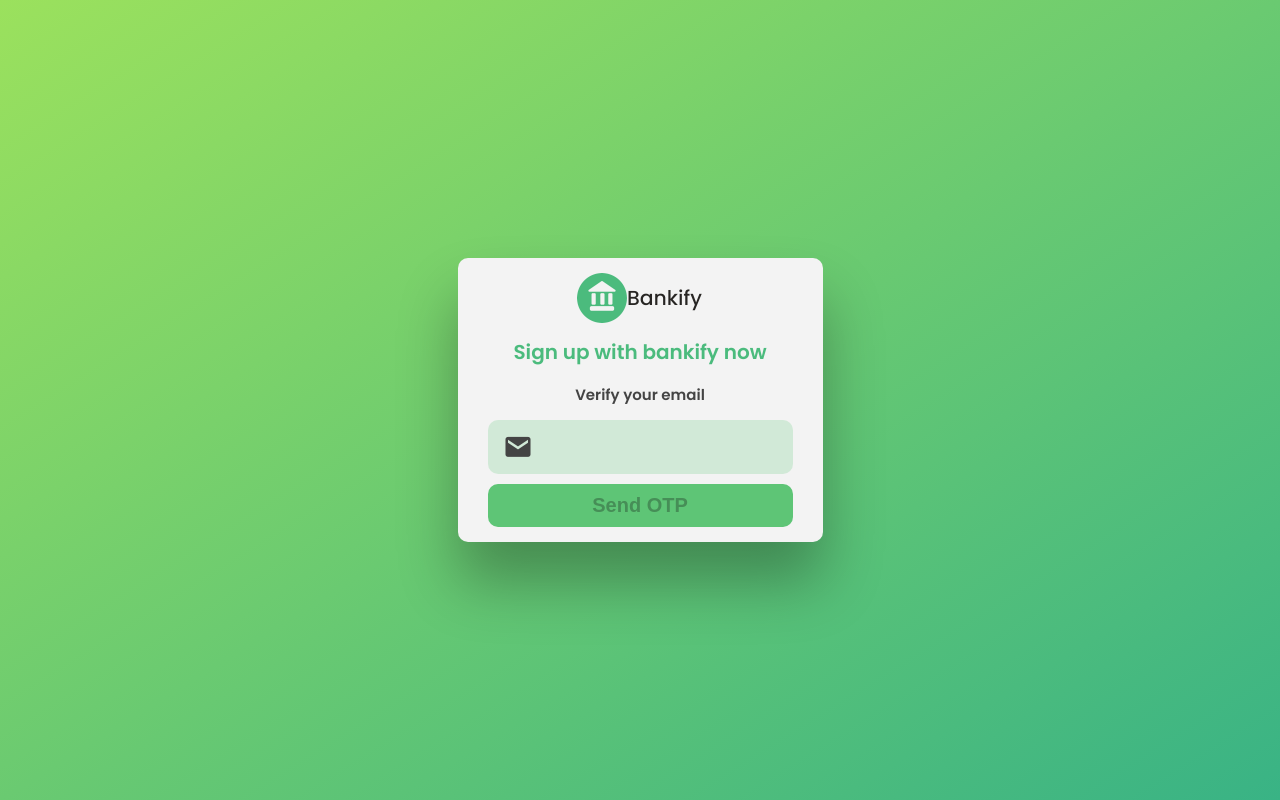
After one commit to rahuljsaliaan/Bankify-E-Banking, a PHP site: page /verifyEmail.php in a window 1280 px wide. The commit adds this page. Run offline with PHP 8.4, Linux system fonts and the light colour scheme; some libraries are stand-ins or nearby versions.

Commit message:
fixed some bugs in email and otp verification page

```diff
--- a/css/signup.css
+++ b/css/signup.css
@@ -3,6 +3,9 @@ body {
     background-repeat: no-repeat;
     background-size: cover;
     font-family: 'Poppins', sans-serif;
+    font-weight: 300;
+    color: #444;
+    line-height: 1.9;
 }
 
 body::before {
--- a/css/utility.css
+++ b/css/utility.css
@@ -3,6 +3,7 @@
     --color-primary: #5ec576;
     --color-secondary: #ffcb03;
     --color-tertiary: #ff585f;
+    --color-accent: #4070f4;
 
     --color-primary-darker: #4bbb7d;
     --color-secondary-darker: #ffbb00;
--- /dev/null
+++ b/css/verifyEmail.css
@@ -0,0 +1,99 @@
+* {
+    margin: 0;
+    padding: 0;
+    box-sizing: inherit;
+}
+
+html {
+    font-size: 62.5%;
+}
+
+body {
+    font-family: 'Poppins', sans-serif;
+    font-weight: 300;
+    color: #444;
+    line-height: 1.9;
+    height: 100vh;
+    background: var(--gradient-primary);
+}
+
+:where(.container, form, header) {
+    display: flex;
+    flex-direction: column;
+    justify-content: center;
+    row-gap: 1rem;
+    /* align-items: center; */
+}
+
+.container {
+    box-shadow: 0 4rem 6rem rgba(0, 0, 0, 0.3);
+    width: fit-content;
+    height: fit-content;
+    position: absolute;
+    inset: 0;
+    margin: auto;
+    background-color: #f3f3f3;
+    padding: 1.5rem 3rem;
+    align-items: center;
+    border-radius: 1rem;
+    font-size: 2.5rem;
+}
+
+header {
+    align-items: center;
+}
+
+.logo-text {
+    height: 5rem;
+}
+
+.main-title {
+    font-size: 2rem;
+    font-weight: bold;
+    color: var(--color-primary-darker);
+}
+
+.sub-title {
+    font-size: 1.5rem;
+}
+
+.input-container {
+    position: relative;
+}
+
+.mail-icon {
+    position: absolute;
+    left: 10%;
+    top: 50%;
+    transform: translate(-50%, -50%);
+    font-size: 3rem;
+}
+
+.email-input {
+    padding: 1.5rem 3rem 1.5rem 5rem;
+    font-size: 1.7rem;
+    outline: none;
+    border: 2px solid transparent;
+    border-radius: 1rem;
+    background-color: var(--color-primary-opacity);
+}
+
+.email-input:focus {
+    border: 2px solid var(--color-primary);
+}
+
+.verify-btn {
+    background: var(--color-primary);
+    outline: none;
+    border-radius: 1rem;
+    font-size: 2rem;
+    outline: none;
+    border: none;
+    padding: 1rem 3rem;
+    cursor: pointer;
+    font-weight: 600;
+}
+
+.verify-btn:hover {
+    background: var(--color-primary-darker);
+}
--- a/index.php
+++ b/index.php
@@ -5,13 +5,13 @@
     <meta charset="UTF-8" />
     <meta name="viewport" content="width=device-width, initial-scale=1.0" />
     <meta http-equiv="X-UA-Compatible" content="ie=edge" />
+    <title>Bankify</title>
     <link rel="shortcut icon" type="image/png" href="img/icon.png" />
     <link href="https://fonts.googleapis.com/css?family=Poppins:300,400,500,600&display=swap" rel="stylesheet" />
     <script src="https://code.jquery.com/jquery-3.6.4.js"></script>
     <script src="https://cdn.jsdelivr.net/npm/sweetalert2@11"></script>
     <link rel="stylesheet" href="css/utility.css" />
     <link rel="stylesheet" href="css/style.css" />
-    <title>Bankify</title>
     <script defer src="js/script.js"></script>
 </head>
 
--- a/js/dashboard.js
+++ b/js/dashboard.js
@@ -425,7 +425,7 @@ btnClose.addEventListener('click', function (e) {
                 });
               } else {
                 Swal.fire({
-                  title: "Couldn't Close Account...",
+                  title: 'Something Went Wrong...!',
                   text: response.message,
                   icon: 'error',
                   confirmButtonText: 'OK',
--- /dev/null
+++ b/js/verifyEmail.js
@@ -0,0 +1,37 @@
+'use strict';
+
+const email = document.querySelector('#email');
+const verifyBtn = document.querySelector('.verify-btn');
+const validateEmailForm = document.querySelector('#validateEmailForm');
+
+const validateEmail = function (emailInput) {
+  const emailRegex = /^[^\s@]+@[^\s@]+\.[^\s@]+$/;
+
+  if (!emailRegex.test(emailInput)) {
+    Swal.fire({
+      title: `Invalid "Email"`,
+      text: `Please enter a valid "Email"`,
+      icon: 'error',
+      confirmButtonText: 'OK',
+    });
+
+    emailInput.value = '';
+    emailInput.focus();
+
+    return false;
+  }
+
+  return true;
+};
+
+email.addEventListener('input', function () {
+  verifyBtn.setAttribute('disabled', 'true');
+  if (this.value.length > 0) verifyBtn.removeAttribute('disabled');
+});
+
+validateEmailForm.addEventListener('submit', function (e) {
+  if (!validateEmail(email.value)) {
+    e.preventDefault();
+    return;
+  }
+});
--- a/process_signup.php
+++ b/process_signup.php
@@ -1,5 +1,5 @@
 <?php
-include 'db_connect.php';
+require 'db_connect.php';
 
 try {
     $firstName = $_POST['firstName'];
--- a/signup.php
+++ b/signup.php
@@ -14,6 +14,7 @@ header("Cache-Control: no-cache, must-revalidate");
     <meta http-equiv="X-UA-Compatible" content="IE=edge" />
     <meta name="viewport" content="width=device-width, initial-scale=1.0" />
     <title>Sign Up</title>
+    <link href="https://fonts.googleapis.com/css?family=Poppins:300,400,500,600&display=swap" rel="stylesheet" />
     <script src="https://kit.fontawesome.com/3ddfee1394.js" crossorigin="anonymous"></script>
     <script src="https://code.jquery.com/jquery-3.6.4.js"></script>
     <script src="https://cdn.jsdelivr.net/npm/sweetalert2@11"></script>
--- /dev/null
+++ b/verifyEmail.php
@@ -0,0 +1,36 @@
+<!DOCTYPE html>
+<html lang="en">
+
+<head>
+  <meta charset="UTF-8" />
+  <meta name="viewport" content="width=\, initial-scale=1.0" />
+  <title>Verify Email</title>
+  <script src="https://cdn.jsdelivr.net/npm/sweetalert2@11"></script>
+  <script src="https://kit.fontawesome.com/3ddfee1394.js" crossorigin="anonymous"></script>
+  <script src="https://code.jquery.com/jquery-3.6.4.js"></script>
+  <script defer src="js/verifyEmail.js"></script>
+  <link rel="shortcut icon" type="image/png" href="img/icon.png" />
+  <link href="https://fonts.googleapis.com/css?family=Poppins:300,400,500,600&display=swap" rel="stylesheet" />
+  <link href="https://unpkg.com/boxicons@2.1.4/css/boxicons.min.css" rel="stylesheet" />
+  <link rel="stylesheet" href="css/utility.css" />
+  <link rel="stylesheet" href="css/verifyEmail.css" />
+</head>
+
+<body>
+  <div class="container">
+    <header>
+      <img class="logo-text" src="img/logo.png" alt="bankify logo" />
+      <h1 class="main-title">Sign up with bankify now</h1>
+      <h3 class="sub-title">Verify your email</h3>
+    </header>
+    <form action="process_email_verification.php" method="post" id="validateEmailForm">
+      <div class="input-container">
+        <i class="bx bxs-envelope mail-icon"></i>
+        <input type="text" class="email-input" id="email" name="email" />
+      </div>
+      <button type="submit" class="verify-btn" disabled>Send OTP</button>
+    </form>
+  </div>
+</body>
+
+</html>
```
Also changed, not shown: close_account.php (+10 -1 lines), css/style.css (+0 -16 lines), css/verifyOTP.css (added, +118 -0 lines), db_connect.php (+9 -0 lines), get_info.php (+8 -1 lines), js/verifyOTP.js (added, +52 -0 lines), process_loan.php (+8 -1 lines), process_transfer.php (+8 -1 lines), send_mail.php (added, +26 -0 lines), verifyOTP.php (added, +47 -0 lines).
